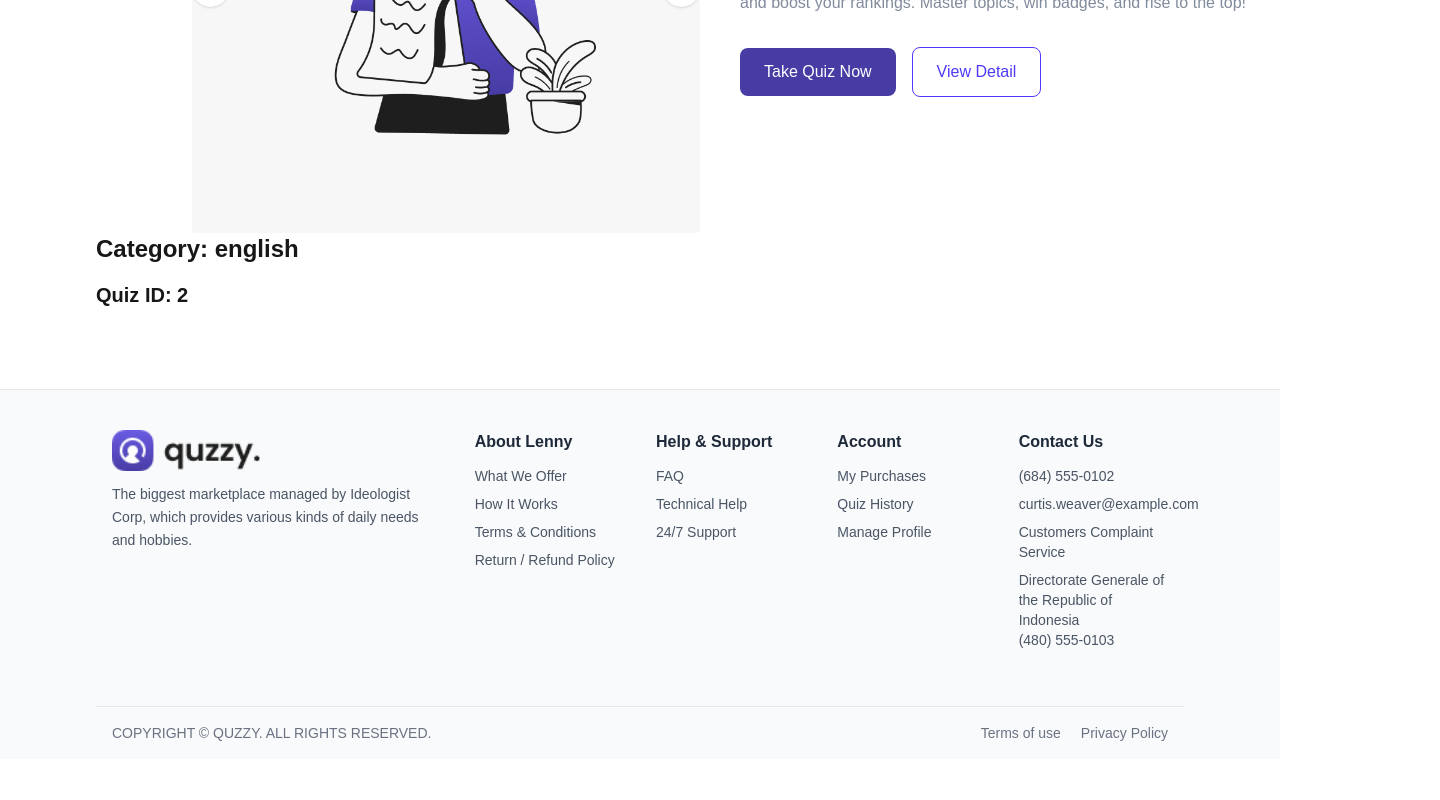
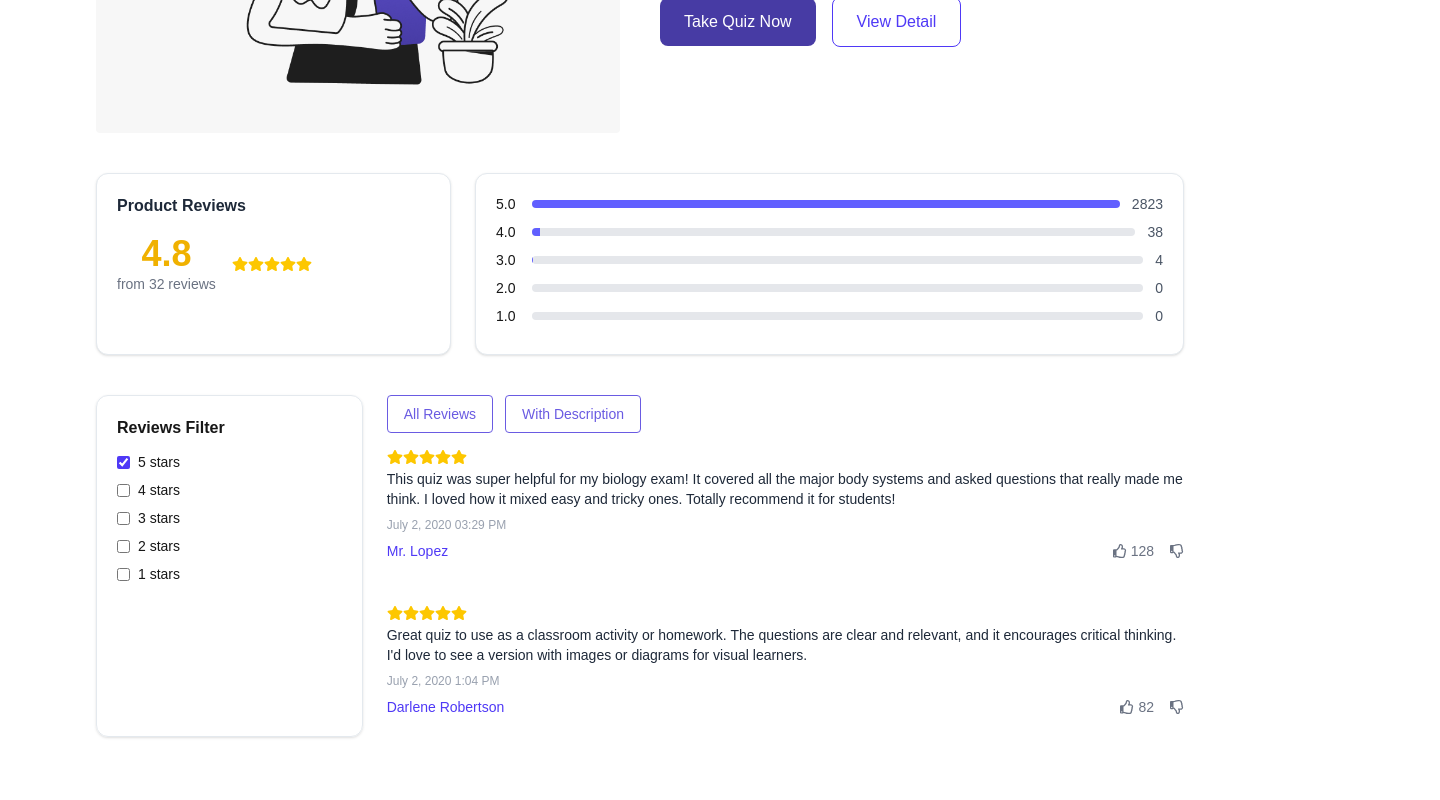
Before and after one commit to LabsTechno-128/thinkhive-frontend, a Next.js app: page /category/english/2 in a window 1280 px wide. Shown: the part 420-1220 px from the top of the page, 1440 px wide, since content can reach past the window. Before the commit the page ends 1179 px from the top, so only its background shows below. Built offline with nearby package versions, Linux system fonts and the light colour scheme.

Commit message:
add slider

```diff
--- a/src/app/category/[slug]/[id]/page.tsx
+++ b/src/app/category/[slug]/[id]/page.tsx
@@ -1,6 +1,7 @@
 'use client';
 
-import SliderPage from '@/components/sliderPage';
+import ReviewsPage from '@/components/dynamicPage/ReviewsPage';
+import SliderPage from '@/components/dynamicPage/sliderPage';
 import React, { use } from 'react';
 
 export default function QuizPage({
@@ -9,16 +10,16 @@ export default function QuizPage({
   params: Promise<{ slug: string; id: string }>;
 }) {
   // Unwrap the promise
-  const { slug, id } = use(params);
+  const { slug } = use(params);
 
   return (
-    <div className="w-[1440px] mx-auto py-10 px-6 md:px-24">
+    <div className="max-w-[1440px] mx-auto py-10 px-6 md:px-24 overflow-hidden">
       <div className="text-sm text-gray-500 mb-4">
         Home / <span className="text-black font-medium capitalize">{slug}</span>
       </div>
       <SliderPage></SliderPage>
-      <h2 className="text-2xl font-bold mb-4">Category: {slug}</h2>
-      <h3 className="text-xl font-semibold">Quiz ID: {id}</h3>
+      <ReviewsPage></ReviewsPage>
+
     </div>
   );
 }
--- /dev/null
+++ b/src/components/dynamicPage/ReviewsPage.tsx
@@ -0,0 +1,143 @@
+"use client";
+import { useState } from "react";
+import { FaStar, FaRegThumbsUp, FaRegThumbsDown } from "react-icons/fa";
+
+const reviews = [
+  {
+    id: 1,
+    name: "Mr. Lopez",
+    date: "July 2, 2020 03:29 PM",
+    rating: 5,
+    text: "This quiz was super helpful for my biology exam! It covered all the major body systems and asked questions that really made me think. I loved how it mixed easy and tricky ones. Totally recommend it for students!",
+    likes: 128,
+  },
+  {
+    id: 2,
+    name: "Darlene Robertson",
+    date: "July 2, 2020 1:04 PM",
+    rating: 5,
+    text: "Great quiz to use as a classroom activity or homework. The questions are clear and relevant, and it encourages critical thinking. I'd love to see a version with images or diagrams for visual learners.",
+    likes: 82,
+  },
+  {
+    id: 3,
+    name: "Student User",
+    date: "July 2, 2020 12:45 PM",
+    rating: 4,
+    text: "It was a little hard for me, but I still learned a lot. I wish it had hints or explanations after each question. Still cool though!",
+    likes: 45,
+  },
+];
+
+const ratingStats = [
+  { stars: 5, count: 2823 },
+  { stars: 4, count: 38 },
+  { stars: 3, count: 4 },
+  { stars: 2, count: 0 },
+  { stars: 1, count: 0 },
+];
+
+export default function ReviewsPage() {
+  const [filter, setFilter] = useState(5);
+
+  const filtered = reviews.filter((r) => r.rating === filter);
+
+  return (
+    <div className=" bg-white py-10  mx-auto">
+      {/* Top Summary Section */}
+      <div className="flex flex-col lg:flex-row gap-6">
+        {/* Average Rating */}
+        <div className="bg-white border border-[#E4E9EE] rounded-xl p-5 w-full lg:w-1/3 shadow-sm">
+          <h2 className="font-semibold text-gray-800 mb-4">Product Reviews</h2>
+          <div className="flex items-center gap-4">
+            <div className="text-center">
+              <p className="text-4xl font-bold text-yellow-500">4.8</p>
+              <p className="text-gray-500 text-sm">from 32 reviews</p>
+            </div>
+            <div>
+              <div className="flex text-yellow-400">
+                {[...Array(5)].map((_, i) => (
+                  <FaStar key={i} />
+                ))}
+              </div>
+            </div>
+          </div>
+        </div>
+
+        {/* Rating Breakdown */}
+        <div className="bg-white border border-[#E4E9EE] rounded-xl p-5 w-full lg:w-2/3 shadow-sm">
+          {ratingStats.map((item) => (
+            <div key={item.stars} className="flex items-center gap-3 mb-2">
+              <span className="w-6 text-sm font-medium">{item.stars}.0</span>
+              <div className="flex-1 bg-gray-200 h-2 rounded-full overflow-hidden">
+                <div
+                  className="bg-indigo-500 h-2"
+                  style={{ width: `${(item.count / 2823) * 100}%` }}
+                ></div>
+              </div>
+              <span className="text-sm text-gray-600">{item.count}</span>
+            </div>
+          ))}
+        </div>
+      </div>
+
+      {/* Filter & Review List */}
+      <div className="flex flex-col lg:flex-row mt-10 gap-6">
+        {/* Filter */}
+        <div className="w-full lg:w-1/4 border border-[#E4E9EE] rounded-xl p-5 shadow-sm">
+          <h3 className="font-semibold mb-3">Reviews Filter</h3>
+          <div className="flex flex-col gap-2 text-sm">
+            {[5, 4, 3, 2, 1].map((r) => (
+              <label key={r} className="flex items-center gap-2">
+                <input
+                  type="checkbox"
+                  checked={filter === r}
+                  onChange={() => setFilter(r)}
+                  className="accent-indigo-600"
+                />
+                {r} stars
+              </label>
+            ))}
+          </div>
+        </div>
+
+        {/* Review List */}
+        <div className="w-full lg:w-3/4 ">
+          <div className="flex gap-3 mb-4">
+            <button className=" text-sm px-4 py-2 rounded border border-[#6A5BE2] text-[#6A5BE2]">
+              All Reviews
+            </button>
+            <button className=" text-sm px-4 py-2 rounded border border-[#6A5BE2] text-[#6A5BE2]">
+              With Description
+            </button>
+          </div>
+
+          <div className="flex flex-col gap-6">
+            {filtered.map((r) => (
+              <div key={r.id} className=" pb-5">
+                <div className="flex text-yellow-400 mb-1">
+                  {[...Array(r.rating)].map((_, i) => (
+                    <FaStar key={i} />
+                  ))}
+                </div>
+                <p className="text-gray-800 text-sm">{r.text}</p>
+                <p className="text-gray-400 text-xs mt-2">{r.date}</p>
+                <div className="flex items-center justify-between mt-2">
+                  <p className="text-sm font-medium text-indigo-600">
+                    {r.name}
+                  </p>
+                  <div className="flex items-center gap-4 text-gray-500 text-sm">
+                    <span className="flex items-center gap-1 cursor-pointer">
+                      <FaRegThumbsUp /> {r.likes}
+                    </span>
+                    <FaRegThumbsDown className="cursor-pointer" />
+                  </div>
+                </div>
+              </div>
+            ))}
+          </div>
+        </div>
+      </div>
+    </div>
+  );
+}
--- a/src/components/sliderPage.tsx
+++ b/src/components/dynamicPage/sliderPage.tsx
@@ -26,14 +26,14 @@ export default function SliderPage() {
 
   return (
     <section className="">
-      <div className="mx-auto flex flex-col md:flex-row items-center justify-between gap-10 px-6 md:px-24">
+      <div className="mx-auto flex flex-col md:flex-row items-center justify-between gap-10   overflow-hidden  ">
         {/* Right Image Slider Section */}
-        <div className="lg:w-[50%] relative py-10 h-[500px] flex items-center justify-center bg-[#F7F7F7] rounded">
+        <div className="w-[50%] relative py-10 h-[400px] flex items-center justify-center bg-[#F7F7F7] rounded">
           {/* Slider Images */}
           {images.map((src, index) => (
             <div
               key={index}
-              className={`absolute transition-opacity duration-1000 ${
+              className={`absolute transition-opacity duration-1000  ${
                 index === current ? 'opacity-100' : 'opacity-0'
               }`}
             >
@@ -41,8 +41,8 @@ export default function SliderPage() {
                 src={src}
                 alt={`Hero ${index + 1}`}
                 width={300}
-                height={500}
-                className="object-contain"
+                height={300}
+                className="object-contain "
               />
             </div>
           ))}
@@ -64,7 +64,7 @@ export default function SliderPage() {
           </button>
         </div>
         {/* Left Text Section */}
-        <div className="lg:w-[50%]">
+        <div className="w-[50%]">
           <h1 className="text-xl md:text-3xl font-extrabold text-title leading-tight">
             Human Body System
           </h1>
```
